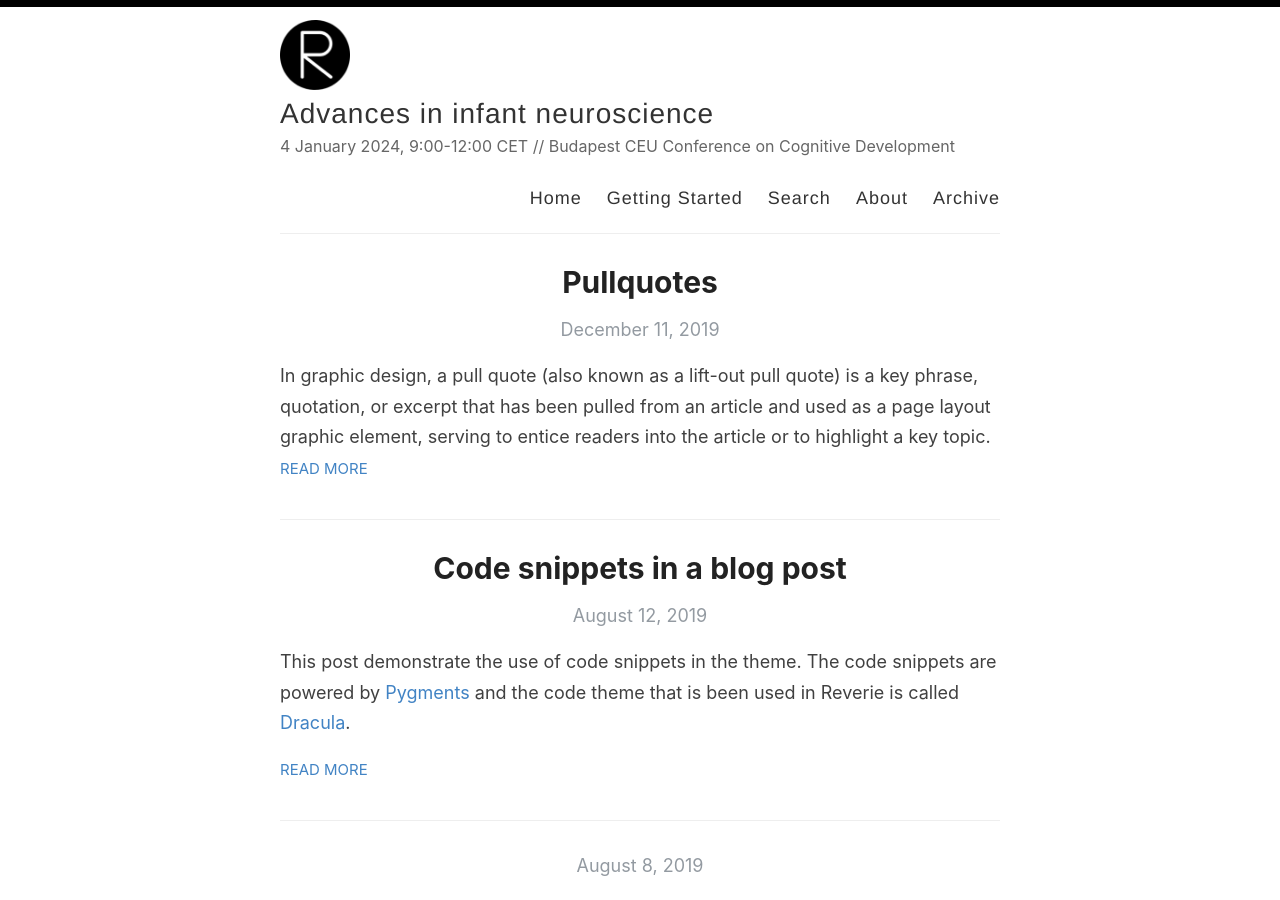
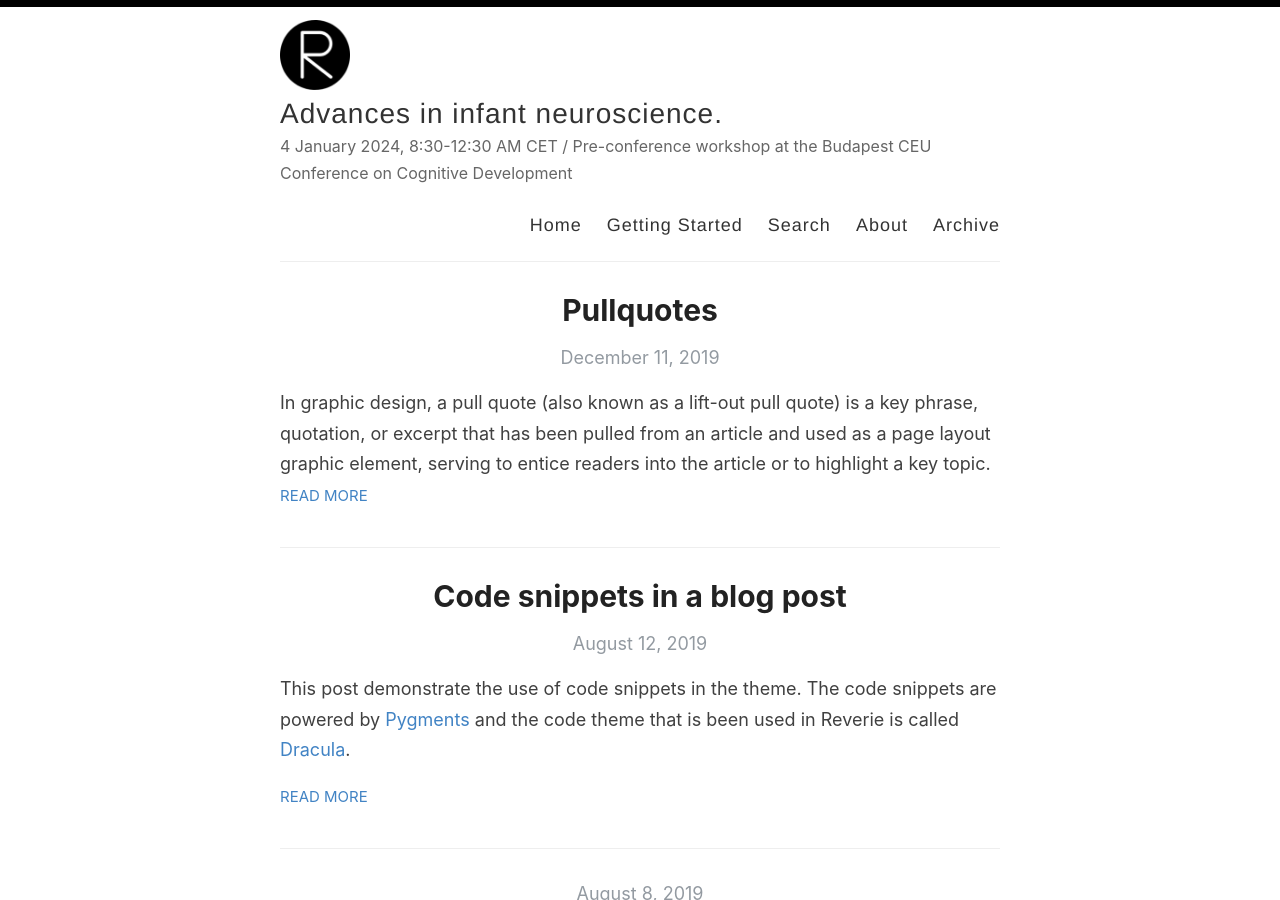
Before and after one commit to infant-neuroscience/infant-neuroscience.github.io, a Jekyll site: the page built from index.html, in a window 1280 px wide and 900 px high. Built offline with Jekyll 4.4.1, drawn with Linux system fonts in a browser that asks for light colours; the list of posts is cut into pages by our own code.

Commit message:
Update _config.yml

```diff
--- a/_config.yml
+++ b/_config.yml
@@ -3,13 +3,13 @@
 #
 
 # Name of your site (displayed in the header)
-name: Advances in infant neuroscience
+name: Advances in infant neuroscience.
 
 # Name of the author
 author: Amit Merchant
 
 # Short bio or description (displayed in the header)
-description: 4 January 2024, 9:00-12:00 CET // Budapest CEU Conference on Cognitive Development
+description: 4 January 2024, 8:30-12:30 AM CET / Pre-conference workshop at the Budapest CEU Conference on Cognitive Development
 
 # URL of your avatar or profile pic (you could use your GitHub profile pic)
 avatar: /images/reverie.png
```
